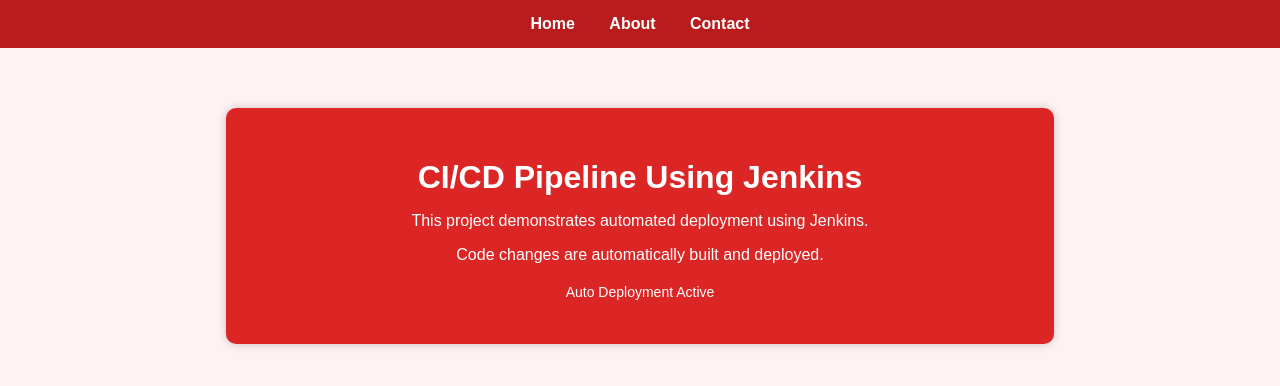
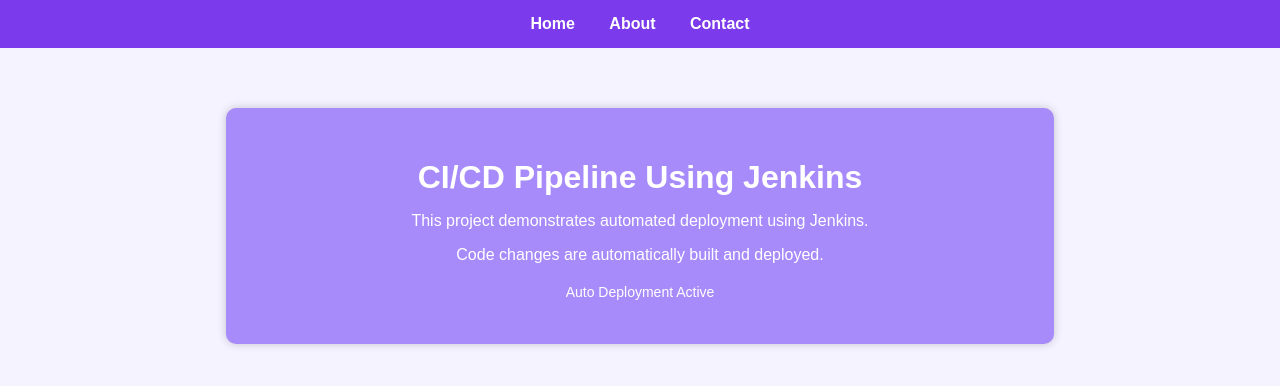
Before and after one commit to BharaniDRamakrishnan/devops-, a plain HTML site: page index.html in a window 1280 px wide. Drawn offline with Linux system fonts and the light colour scheme.

Commit message:
updated the color

```diff
--- a/style.css
+++ b/style.css
@@ -1,12 +1,12 @@
 body {
     margin: 0;
     font-family: Arial, sans-serif;
-    background: #fef2f2;
+    background: #f5f3ff;
 }
 
 /* Navbar */
 .navbar {
-    background: #b91c1c;
+    background: #7c3aed;
     padding: 15px;
     text-align: center;
 }
@@ -22,7 +22,7 @@
 .container {
     margin: 60px auto;
     width: 60%;
-    background: #dc2626;
+    background: #a78bfa;
     padding: 30px;
     border-radius: 10px;
     text-align: center;
```
